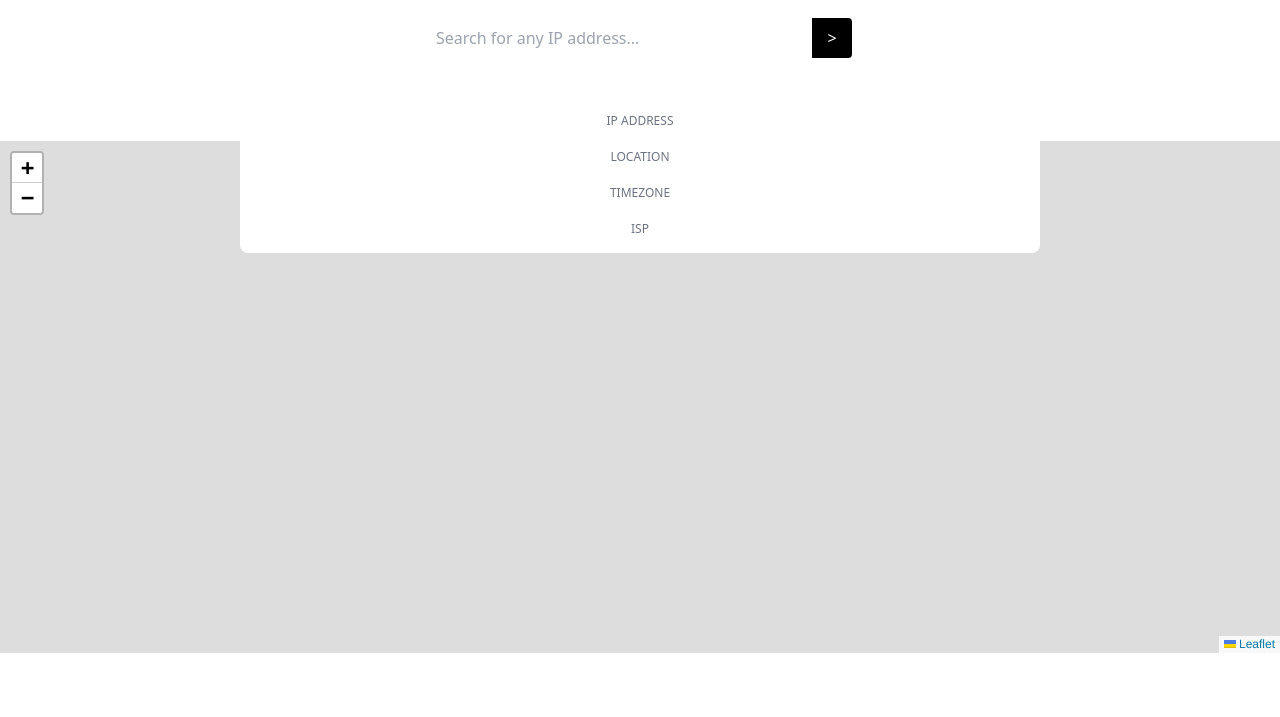
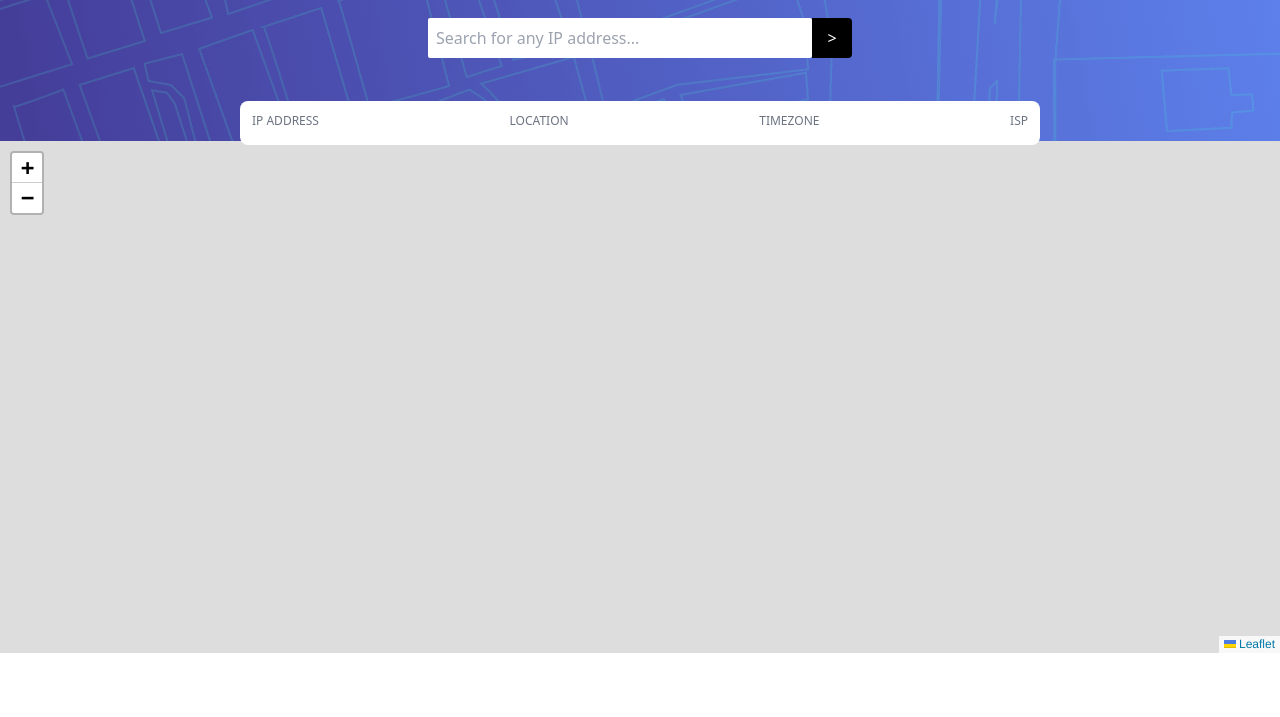
Before and after one commit to JoelTokatli/vanillaJS-ip-address-tracker, a website built with Vite: page index.html in a window 1280 px wide. Shown: the part 83-800 px from the top of the page. Built offline with nearby package versions, Linux system fonts and the light colour scheme; no server answers.

Commit message:
changing visual styles

```diff
--- a/index.html
+++ b/index.html
@@ -2,7 +2,7 @@
 <html lang="en">
   <head>
     <meta charset="UTF-8" />
-    <link rel="stylesheet" href="index.css" />
+    <link rel="stylesheet" href="/index.css" />
     <meta name="viewport" content="width=device-width, initial-scale=1.0" />
     <script src="https://cdn.tailwindcss.com"></script>
     <link
@@ -42,7 +42,7 @@
       </nav>
       <div class="grid justify-items-center">
         <ul
-          class="flex flex-col bg-white w-80 sm:p-3 justify-between text-center gap-4 z-10 absolute -translate-y-10 rounded-lg p-5 :flex-row lg:w-[800px]"
+          class="flex flex-col bg-white w-80 sm:p-3 justify-between text-center gap-4 z-10 absolute -translate-y-10 rounded-lg p-5 lg:flex-row lg:w-[800px]"
         >
           <article>
             <p class="text-xs text-gray-500">IP ADDRESS</p>
--- a/tailwind.config.cjs
+++ b/tailwind.config.cjs
@@ -1,13 +1,11 @@
 /** @type {import('tailwindcss').Config} */
 module.exports = {
-  purge: {
-    content: ["./index.html", "./src/**/*.{js,ts,jsx,tsx}"],
-    safelist: ["bg-hero"],
-    theme: {
-      extend: {
-        backgroundImage: {
-          hero: "url('images/pattern-bg.png')",
-        },
+  content: ["./index.html", "./src/**/*.{js,ts,jsx,tsx}"],
+  safelist: "bg-hero",
+  theme: {
+    extend: {
+      backgroundImage: {
+        hero: "url('images/pattern-bg.png')",
       },
     },
   },
```
